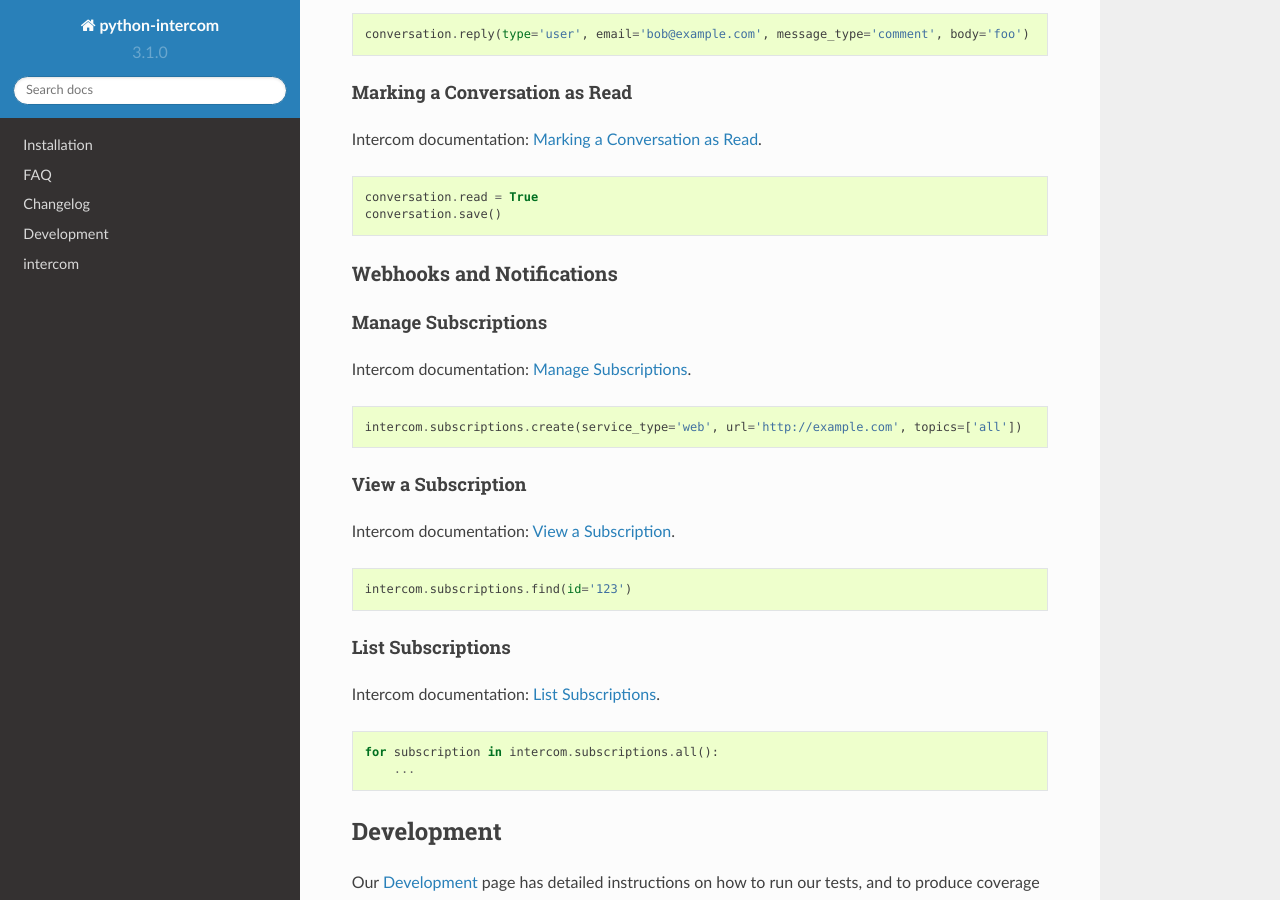
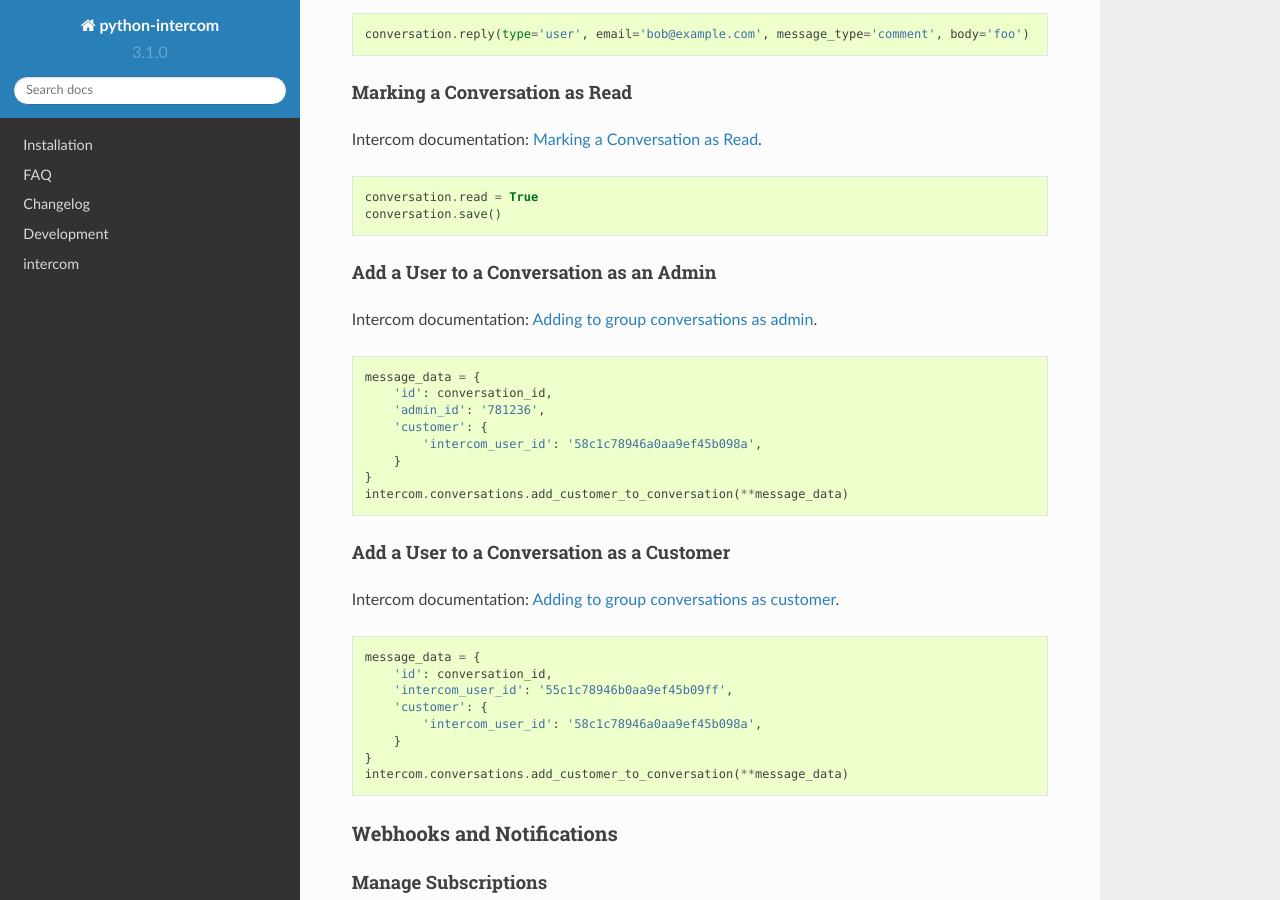
Before and after one commit to intercom/python-intercom, a Sphinx documentation site: the page built from docs/index.rst, in a window 1280 px wide and 900 px high, scrolled down 6896 px. Built offline with Sphinx 7.4.7 and the Read the Docs theme 2.0.0, drawn with Linux system fonts in a browser that asks for light colours.

Commit message:
Update docs

```diff
--- a/docs/index.rst
+++ b/docs/index.rst
@@ -416,6 +416,40 @@
     conversation.save()
 
 
+Add a User to a Conversation as an Admin
+++++++++++++++++++++++++++++++
+
+Intercom documentation: `Adding to group conversations as admin <https://developers.intercom.com/reference#adding-to-group-conversations-as-admin>`_.
+
+::
+
+    message_data = {
+        'id': conversation_id,
+        'admin_id': '781236',
+        'customer': {
+            'intercom_user_id': '58c1c78946a0aa9ef45b098a',
+        }
+    }
+    intercom.conversations.add_customer_to_conversation(**message_data)
+
+
+Add a User to a Conversation as a Customer
+++++++++++++++++++++++++++++++
+
+Intercom documentation: `Adding to group conversations as customer <https://developers.intercom.com/reference#adding-to-group-conversations-as-customer>`_.
+
+::
+
+    message_data = {
+        'id': conversation_id,
+        'intercom_user_id': '55c1c78946b0aa9ef45b09ff',
+        'customer': {
+            'intercom_user_id': '58c1c78946a0aa9ef45b098a',
+        }
+    }
+    intercom.conversations.add_customer_to_conversation(**message_data)
+
+
 Webhooks and Notifications
 --------------------------
 
```
